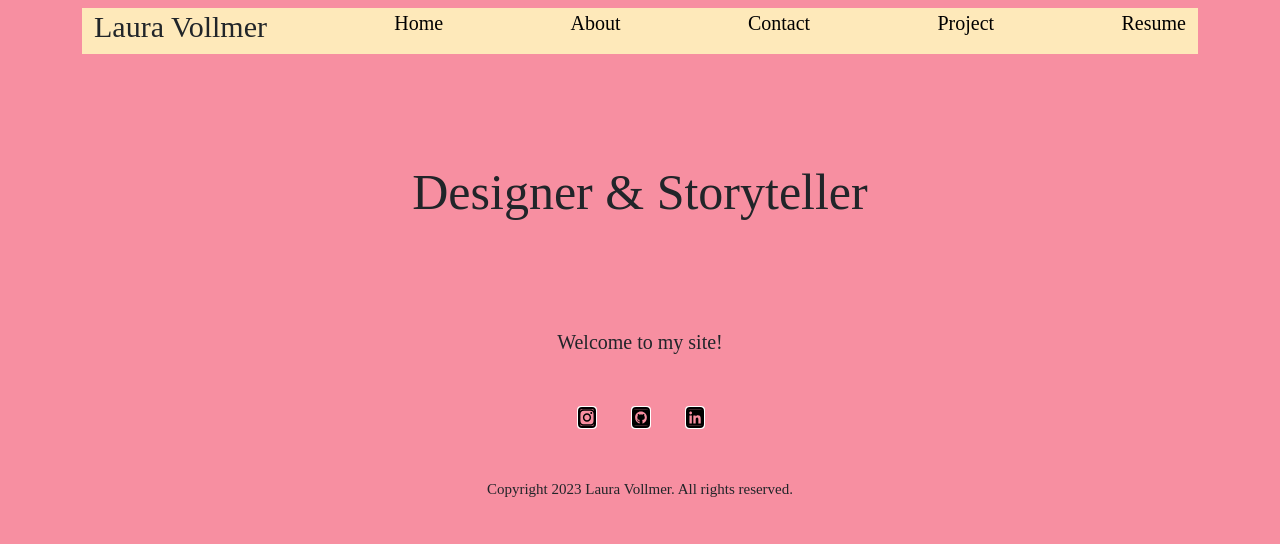
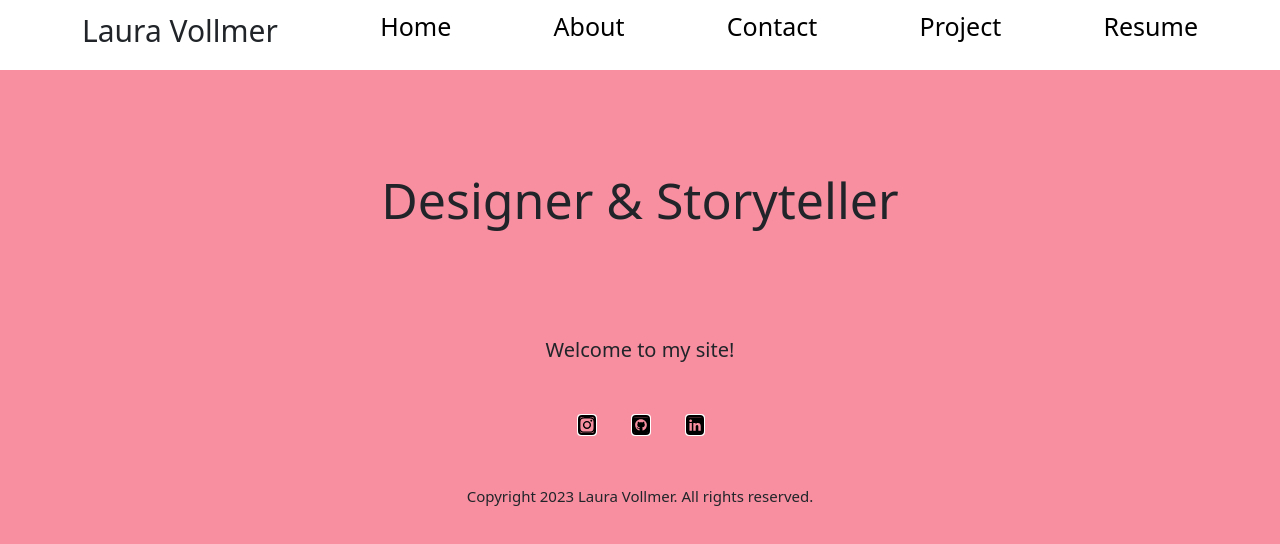
Before and after one commit to lavollmer/react-personal-website, a React (Vite) app: page / in a window 1280 px wide. Shown: the top 544 px of the page. Built offline with nearby package versions, Linux system fonts and the light colour scheme.

Commit message:
navbar expands whole page styling

```diff
--- a/index.html
+++ b/index.html
@@ -6,7 +6,7 @@
     <meta name="viewport" content="width=device-width, initial-scale=1.0" />
     <title>Laura Personal Portfolio</title>
   </head>
-  <body style="background-color: #F78FA1;">
+  <body style="background-color: #F78FA1; width: 100%;">
     <div id="root"></div>
     <script type="module" src="/src/main.jsx"></script>
   </body>
--- a/src/App.css
+++ b/src/App.css
@@ -1,9 +1,47 @@
-.container-background {
+div{
+      display: flex;
+        flex-direction: column;
+        align-items: center;
+        justify-content: center;
+        width: 100%;
+}
+
+div.container-mainpage{
+    display: flex;
+    flex-direction: column;
+      align-items: center;
+      justify-content: center;
+      width: 100%;
+}
+
+div.container-mainpage.container {
+      display: flex;
+        flex-direction: column;
+        align-items: center;
+        justify-content: center;
+        width: 100%;
+}
+
+div.container-background {
   background-color: #F78FA1;
-  font-family:'Times New Roman', Times, serif
+    padding: 0px;
+    margin:0px;
+    box-sizing: 0px;
+        display: flex;
+          align-items: center;
+          justify-content: center;
+          width:100%;
 }
 
 .header-design {
   font-size: large;
   text-decoration: none;
+  display: flex;
+  align-items: center;
+  justify-content: center;
+  padding: 0px;
+  margin: 0px;
+  box-sizing: 0px;
+  width:100%;
+
 }
--- a/src/App.jsx
+++ b/src/App.jsx
@@ -24,10 +24,10 @@ export default function App() {
 
   return (
     <>
-      <div className="container-background">
-        <Container>
+      <div>
+        <Container className="container-mainpage">
           <Router>
-            <div className="header-design">
+            <div className="header-design" style={{ width: "100vw" }}>
               <Header contactData={contactData} />
             </div>
             <Routes>
--- a/src/assets/css/header.css
+++ b/src/assets/css/header.css
@@ -1,22 +1,22 @@
+h1{
+            display: flex;
+              flex-direction: row;
+              justify-content: center;
+              align-items: center;
+}
 
 .navbar-container{
   display: flex;
   flex-direction: row;
   justify-content: center;
   align-items: center;
-  background-color: #FEE9BA;
+  background-color: white;
+  width:100%;
 
-}
-
-.navbar-links {
-    display: flex;
-  flex-direction: column;
-    justify-content: center;
-    align-items: center;
 }
 
 .link-style {
   text-decoration: none;
   color: black;
-    font-size: 20px;
+    font-size: 25px;
 }
--- a/src/components/Header.jsx
+++ b/src/components/Header.jsx
@@ -7,9 +7,14 @@ import "../assets/css/header.css";
 
 //put navigation bar into header
 export default function Header() {
+  const whiteBackground = {
+    backgroundColor: "white",
+    width: "100vw",
+  };
+
   return (
     <header>
-      <Navbar>
+      <Navbar style={whiteBackground}>
         <Container className="navbar-container">
           <h1>Laura Vollmer</h1>
           <ul className="navbar-links">
--- a/src/components/Navigation.jsx
+++ b/src/components/Navigation.jsx
@@ -2,8 +2,6 @@ import React from "react";
 import Container from "react-bootstrap/Container";
 import Nav from "react-bootstrap/Nav";
 import Navbar from "react-bootstrap/Navbar";
-import Home from "./Home";
-import { Link } from "react-router-dom";
 import "bootstrap/dist/css/bootstrap.min.css";
 
 export default function Navigation() {
```
